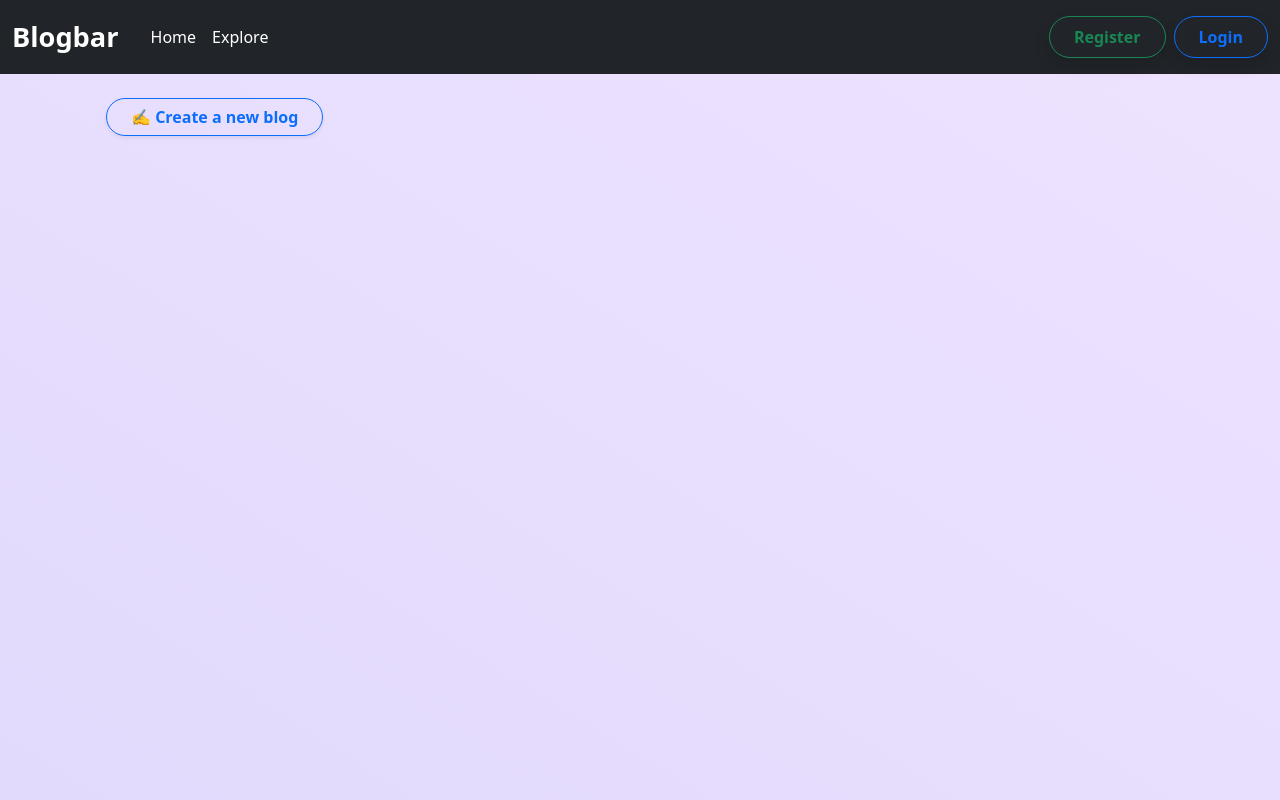
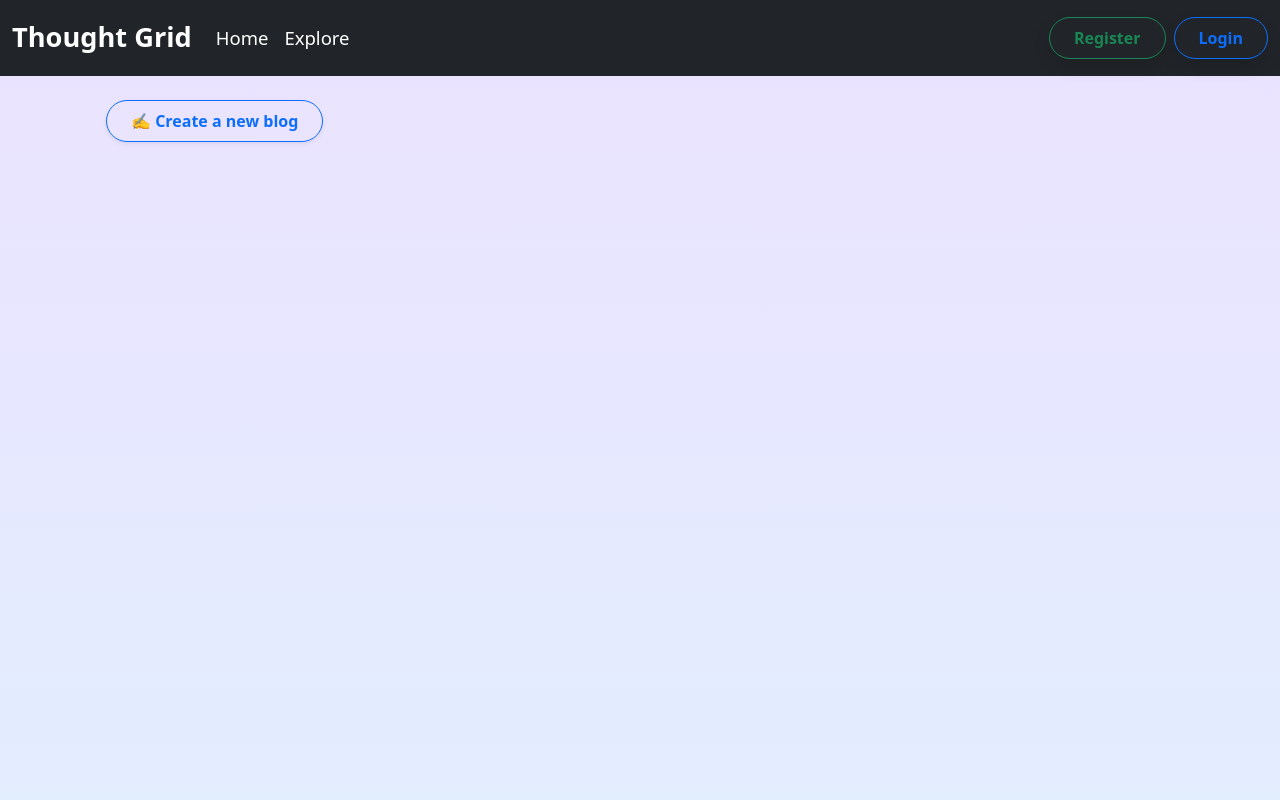
Before and after one commit to sudipto-dey-himel/Django-Practice-Project, a Django app: page /explore/ in a window 1280 px wide. Run offline with Django 5.2, Linux system fonts and the light colour scheme; data that the repository does not hold is empty.

Commit message:
update style

```diff
--- a/thought_grid/blogapp/templates/blogapp/explore.html
+++ b/thought_grid/blogapp/templates/blogapp/explore.html
@@ -4,7 +4,7 @@
 
 
 
-<a href="{% url 'create' %}" class="btn btn-outline-primary shadow-sm px-4 py-2.5 rounded-pill fw-semibold m-4">
+<a href="{% url 'create' %}" class="btn btn-outline-primary shadow-sm px-4 py-2 rounded-pill fw-semibold m-4">
     ✍️ Create a new blog
 </a>
 
--- a/thought_grid/blogapp/templates/blogapp/navbar.html
+++ b/thought_grid/blogapp/templates/blogapp/navbar.html
@@ -1,16 +1,16 @@
 <nav class="navbar navbar-expand-lg navbar-dark bg-dark py-3">
     <div class="container-fluid">
-        <div class="logo text-white me-4 fw-bold">Blogbar</div>
+        <a href="{% url 'home' %}" class="logo text-white me-3 fw-bold">Thought Grid</a>
             <button class="navbar-toggler" type="button" data-bs-toggle="collapse" data-bs-target="#navbarSupportedContent" aria-controls="navbarSupportedContent" aria-expanded="false" aria-label="Toggle navigation">
             <span class="navbar-toggler-icon"></span>
         </button>
         <div class="collapse navbar-collapse" id="navbarSupportedContent">
             <ul class="navbar-nav me-auto mb-lg-0">
                 <li>
-                    <a class="nav-link active" href="{% url 'home' %}">Home</a>
+                    <a class="nav-link active home-link" href="{% url 'home' %}">Home</a>
                 </li>
                 <li class="nav-item">
-                    <a class="nav-link active" href="{% url 'blog_list' %}">Explore</a>
+                    <a class="nav-link active explore-link" href="{% url 'blog_list' %}">Explore</a>
                 </li>
             </ul>
 
--- a/thought_grid/static/blogapp/style.css
+++ b/thought_grid/static/blogapp/style.css
@@ -6,8 +6,7 @@
 
 body {
       font-family: 'Poppins', sans-serif;
-      background: linear-gradient(to bottom right, #ffffff, #d7afff);
-      background: linear-gradient(to bottom left, #eee3ff, #e2dafc);
+      background-image: linear-gradient(#ebe2ff, #e2edfe);
       min-height: 100vh;
       display: flex;
       flex-direction: column;
@@ -15,19 +14,20 @@ body {
 
 
 .logo {
+  text-decoration: none;
   font-size: 1.7rem;
   font-weight: 600;
 }
 
 
 .nav-link:hover {
-  color: #66bac0 !important;
+  color: #33cbd5 !important;
 }
 
-.nav-link.temp {
-  font-family: Verdana, Geneva, Tahoma, sans-serif;
-  font-size: 1.1rem;
-  font-weight: 500;
+
+.home-link,
+.explore-link {
+  font-size: 18.5px !important;
 }
 
 
@@ -54,18 +54,18 @@ body {
   width: 80%;
   margin: 1.5rem auto;
   border: none;
-  border-top: 1px solid #5d4f00;
+  border-top: 1px solid #665704;
 }
 
 
-/* @keyframes fadeIn {
+@keyframes fadeIn {
   from {
     opacity: 0;
-    transform: translateY(100px);
+    transform: translateY(90px);
 
   }
   to {
     opacity: 1;
     transform: translateY(0);
   }
-} */
+}
```
Also changed, not shown: thought_grid/db.sqlite3.
